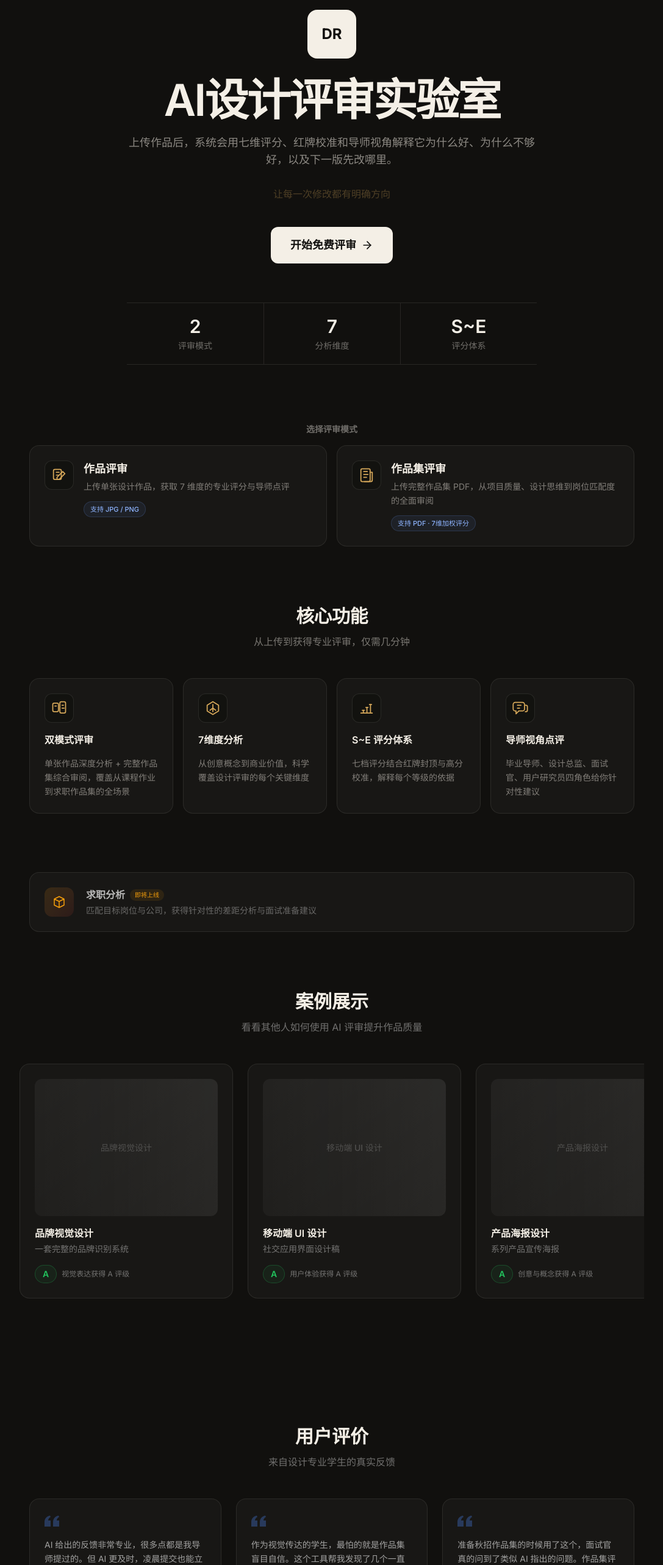
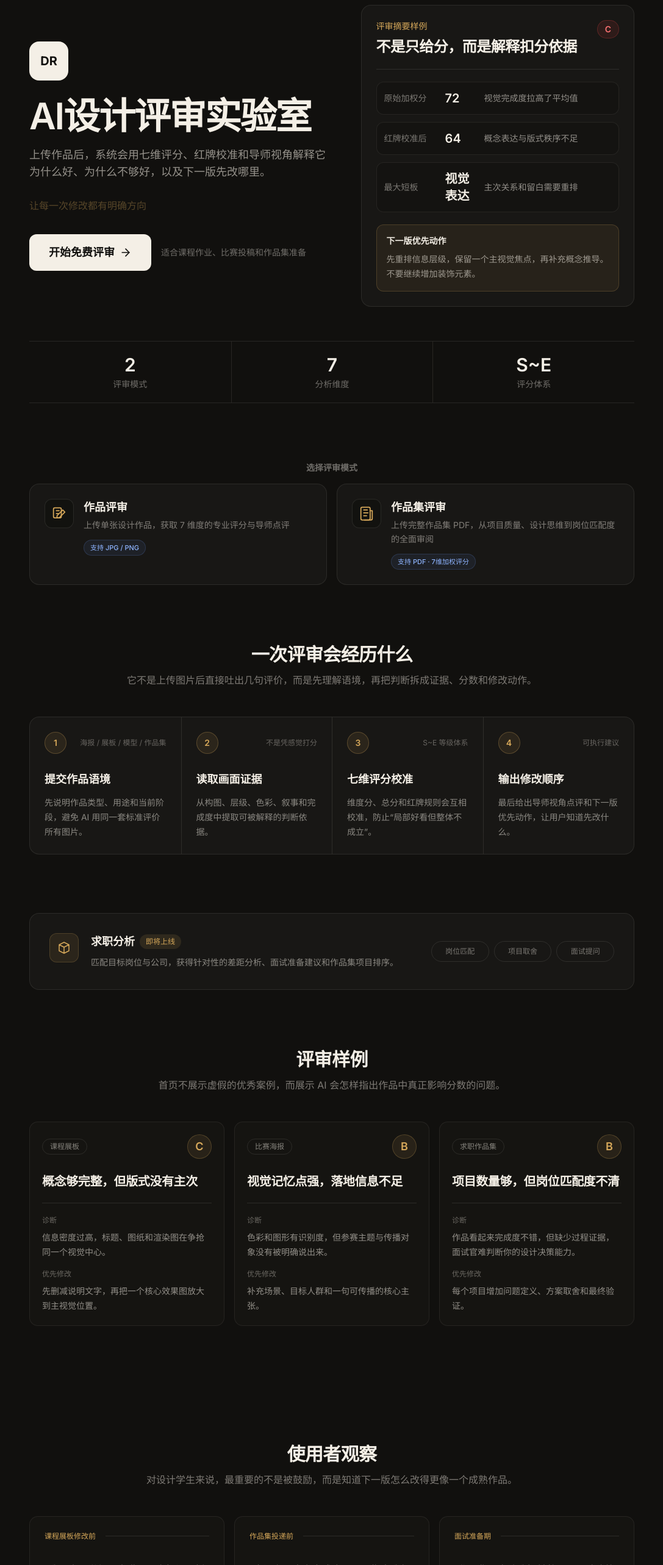
Before and after one commit to zhucygll-hub/design-review-lab, a Next.js app: page / in a window 1280 px wide. Shown: the part 160-2726 px from the top of the page at 61% size, without its empty margins (96-1183 px from the left). Built offline with nearby package versions, Linux system fonts and the light colour scheme.

Commit message:
style: polish homepage editorial narrative

```diff
--- a/components/home/CareerPreviewCard.tsx
+++ b/components/home/CareerPreviewCard.tsx
@@ -1,33 +1,42 @@
 'use client'
 
 import { motion } from 'framer-motion'
-import GlassCard from '@/components/shared/GlassCard'
 
 export default function CareerPreviewCard() {
   return (
-    <motion.div
+    <motion.section
       initial={{ opacity: 0, y: 24 }}
-      animate={{ opacity: 1, y: 0 }}
-      transition={{ duration: 0.5, delay: 0.4 }}
+      whileInView={{ opacity: 1, y: 0 }}
+      viewport={{ once: true, margin: '-80px' }}
+      transition={{ duration: 0.5 }}
+      className="report-panel flex flex-col gap-6 p-6 md:flex-row md:items-center md:justify-between md:p-8"
     >
-      <GlassCard className="p-6 flex items-center gap-5 border-white/5">
-        <div className="flex h-12 w-12 shrink-0 items-center justify-center rounded-xl bg-gradient-to-br from-[#F59E0B]/15 to-[#EF4444]/10">
-          <svg width="24" height="24" viewBox="0 0 24 24" fill="none" stroke="#F59E0B" strokeWidth="1.5" strokeLinecap="round" strokeLinejoin="round">
+      <div className="flex items-start gap-5">
+        <div className="flex h-12 w-12 shrink-0 items-center justify-center rounded-xl border border-[#D6A85A]/20 bg-[#D6A85A]/10 text-[#D6A85A]">
+          <svg width="24" height="24" viewBox="0 0 24 24" fill="none" stroke="currentColor" strokeWidth="1.5" strokeLinecap="round" strokeLinejoin="round">
             <path d="M20 7l-8-4-8 4m16 0l-8 4m8-4v10l-8 4m0-10L4 7m8 4v10M4 7v10l8 4" />
           </svg>
         </div>
-        <div className="min-w-0 flex-1">
-          <div className="flex items-center gap-2">
-            <h3 className="text-base font-semibold text-white/70">求职分析</h3>
-            <span className="text-[10px] font-medium px-2 py-0.5 rounded-full bg-[#F59E0B]/10 text-[#F59E0B]">
+        <div>
+          <div className="flex flex-wrap items-center gap-2">
+            <h3 className="text-lg font-semibold text-[#F4EFE6]">求职分析</h3>
+            <span className="rounded-full bg-[#D6A85A]/12 px-2.5 py-1 text-xs font-medium text-[#D6A85A]">
               即将上线
             </span>
           </div>
-          <p className="mt-1 text-sm text-white/35">
-            匹配目标岗位与公司，获得针对性的差距分析与面试准备建议
+          <p className="mt-2 max-w-2xl text-sm leading-6 text-[#F4EFE6]/52">
+            匹配目标岗位与公司，获得针对性的差距分析、面试准备建议和作品集项目排序。
           </p>
         </div>
-      </GlassCard>
-    </motion.div>
+      </div>
+
+      <div className="grid grid-cols-3 gap-2 text-center text-xs text-[#F4EFE6]/44 md:min-w-[300px]">
+        {['岗位匹配', '项目取舍', '面试提问'].map((item) => (
+          <span key={item} className="rounded-full border border-[#F4EFE6]/10 px-3 py-2">
+            {item}
+          </span>
+        ))}
+      </div>
+    </motion.section>
   )
 }
--- a/components/home/CaseShowcase.tsx
+++ b/components/home/CaseShowcase.tsx
@@ -1,49 +1,81 @@
 'use client'
 
 import { motion } from 'framer-motion'
-import GlassCard from '@/components/shared/GlassCard'
-import Badge from '@/components/shared/Badge'
-import { homePageCases } from '@/lib/mock-data'
+
+const CASES = [
+  {
+    type: '课程展板',
+    title: '概念够完整，但版式没有主次',
+    score: 'C',
+    diagnosis: '信息密度过高，标题、图纸和渲染图在争抢同一个视觉中心。',
+    action: '先删减说明文字，再把一个核心效果图放大到主视觉位置。',
+  },
+  {
+    type: '比赛海报',
+    title: '视觉记忆点强，落地信息不足',
+    score: 'B',
+    diagnosis: '色彩和图形有识别度，但参赛主题与传播对象没有被明确说出来。',
+    action: '补充场景、目标人群和一句可传播的核心主张。',
+  },
+  {
+    type: '求职作品集',
+    title: '项目数量够，但岗位匹配度不清',
+    score: 'B',
+    diagnosis: '作品看起来完成度不错，但缺少过程证据，面试官难判断你的设计决策能力。',
+    action: '每个项目增加问题定义、方案取舍和最终验证。',
+  },
+]
 
 export default function CaseShowcase() {
   return (
     <section className="py-16 md:py-24">
       <motion.div
-        initial={{ opacity: 0, y: 20 }}
+        initial={{ opacity: 0, y: 18 }}
         whileInView={{ opacity: 1, y: 0 }}
         viewport={{ once: true, margin: '-100px' }}
-        transition={{ duration: 0.6 }}
-        className="mb-12 text-center"
+        transition={{ duration: 0.5 }}
+        className="mx-auto mb-12 max-w-2xl text-center"
       >
-        <h2 className="text-2xl font-bold md:text-3xl">案例展示</h2>
-        <p className="mt-3 text-white/40">看看其他人如何使用 AI 评审提升作品质量</p>
+        <h2 className="text-2xl font-semibold tracking-[-0.02em] text-[#F4EFE6] md:text-3xl">
+          评审样例
+        </h2>
+        <p className="mt-3 text-sm leading-6 text-[#F4EFE6]/48 md:text-base">
+          首页不展示虚假的优秀案例，而展示 AI 会怎样指出作品中真正影响分数的问题。
+        </p>
       </motion.div>
 
-      <div className="flex gap-6 overflow-x-auto pb-4 -mx-4 px-4 snap-x snap-mandatory scrollbar-none">
-        {homePageCases.map((item, i) => (
-          <motion.div
+      <div className="grid gap-4 lg:grid-cols-3">
+        {CASES.map((item, index) => (
+          <motion.article
             key={item.title}
-            initial={{ opacity: 0, x: 40 }}
-            whileInView={{ opacity: 1, x: 0 }}
-            viewport={{ once: true, margin: '-50px' }}
-            transition={{ duration: 0.5, delay: i * 0.15 }}
-            className="snap-start shrink-0 w-[300px] md:w-[350px]"
+            initial={{ opacity: 0, y: 24 }}
+            whileInView={{ opacity: 1, y: 0 }}
+            viewport={{ once: true, margin: '-80px' }}
+            transition={{ duration: 0.45, delay: index * 0.08 }}
+            className="report-panel-soft p-5"
           >
-            <GlassCard className="flex flex-col gap-4 h-full">
-              <div className="aspect-[4/3] rounded-xl bg-gradient-to-br from-white/5 to-white/[0.02] flex items-center justify-center overflow-hidden relative">
-                <div className="absolute inset-0 animate-shimmer" />
-                <div className="text-white/20 text-sm font-medium">{item.title}</div>
+            <div className="flex items-center justify-between gap-4">
+              <span className="rounded-full border border-[#F4EFE6]/10 px-3 py-1 text-xs text-[#F4EFE6]/50">
+                {item.type}
+              </span>
+              <span className="flex h-10 w-10 items-center justify-center rounded-full border border-[#D6A85A]/24 bg-[#D6A85A]/10 text-lg font-semibold text-[#D6A85A]">
+                {item.score}
+              </span>
+            </div>
+            <h3 className="mt-6 text-xl font-semibold leading-snug tracking-[-0.02em] text-[#F4EFE6]">
+              {item.title}
+            </h3>
+            <div className="mt-5 space-y-4 border-t border-[#F4EFE6]/10 pt-5">
+              <div>
+                <p className="text-xs font-medium text-[#F4EFE6]/38">诊断</p>
+                <p className="mt-2 text-sm leading-6 text-[#F4EFE6]/56">{item.diagnosis}</p>
               </div>
               <div>
-                <h3 className="font-semibold">{item.title}</h3>
-                <p className="text-sm text-white/40 mt-1">{item.description}</p>
+                <p className="text-xs font-medium text-[#F4EFE6]/38">优先修改</p>
+                <p className="mt-2 text-sm leading-6 text-[#F4EFE6]/56">{item.action}</p>
               </div>
-              <div className="flex items-center gap-2">
-                <Badge score="A" />
-                <span className="text-xs text-white/40">{item.highlight}</span>
-              </div>
-            </GlassCard>
-          </motion.div>
+            </div>
+          </motion.article>
         ))}
       </div>
     </section>
--- a/components/home/FeaturesGrid.tsx
+++ b/components/home/FeaturesGrid.tsx
@@ -1,60 +1,27 @@
 'use client'
 
 import { motion } from 'framer-motion'
-import GlassCard from '@/components/shared/GlassCard'
 
-const FEATURES = [
+const STEPS = [
   {
-    icon: (
-      <svg width="28" height="28" viewBox="0 0 24 24" fill="none" stroke="currentColor" strokeWidth="1.5" strokeLinecap="round" strokeLinejoin="round">
-        <rect x="3" y="5" width="8" height="12" rx="2" />
-        <rect x="13" y="3" width="8" height="16" rx="2" />
-        <path d="M6 9H8" />
-        <path d="M16 8H18" />
-        <path d="M16 12H19" />
-      </svg>
-    ),
-    title: '双模式评审',
-    description: '单张作品深度分析 + 完整作品集综合审阅，覆盖从课程作业到求职作品集的全场景',
+    title: '提交作品语境',
+    description: '先说明作品类型、用途和当前阶段，避免 AI 用同一套标准评价所有图片。',
+    meta: '海报 / 展板 / 模型 / 作品集',
   },
   {
-    icon: (
-      <svg width="28" height="28" viewBox="0 0 24 24" fill="none" stroke="currentColor" strokeWidth="1.5" strokeLinecap="round" strokeLinejoin="round">
-        <path d="M12 3L20 8V16L12 21L4 16V8L12 3Z" />
-        <path d="M12 7V12L16 15" />
-        <path d="M12 12L8 15" />
-        <path d="M12 12V17" />
-      </svg>
-    ),
-    title: '7维度分析',
-    description: '从创意概念到商业价值，科学覆盖设计评审的每个关键维度',
+    title: '读取画面证据',
+    description: '从构图、层级、色彩、叙事和完成度中提取可被解释的判断依据。',
+    meta: '不是凭感觉打分',
   },
   {
-    icon: (
-      <svg width="28" height="28" viewBox="0 0 24 24" fill="none" stroke="currentColor" strokeWidth="1.5" strokeLinecap="round" strokeLinejoin="round">
-        <path d="M4 19H20" />
-        <path d="M6 15H9" />
-        <path d="M11 11H14" />
-        <path d="M16 7H19" />
-        <path d="M7.5 15V19" />
-        <path d="M12.5 11V19" />
-        <path d="M17.5 7V19" />
-      </svg>
-    ),
-    title: 'S~E 评分体系',
-    description: '七档评分结合红牌封顶与高分校准，解释每个等级的依据',
+    title: '七维评分校准',
+    description: '维度分、总分和红牌规则会互相校准，防止“局部好看但整体不成立”。',
+    meta: 'S~E 等级体系',
   },
   {
-    icon: (
-      <svg width="28" height="28" viewBox="0 0 24 24" fill="none" stroke="currentColor" strokeWidth="1.5" strokeLinecap="round" strokeLinejoin="round">
-        <path d="M5 4H15A3 3 0 0 1 18 7V13A3 3 0 0 1 15 16H10L6 20V16H5A3 3 0 0 1 2 13V7A3 3 0 0 1 5 4Z" />
-        <path d="M8 8H13" />
-        <path d="M8 12H11" />
-        <path d="M19 8H20A2 2 0 0 1 22 10V15A2 2 0 0 1 20 17H19" />
-      </svg>
-    ),
-    title: '导师视角点评',
-    description: '毕业导师、设计总监、面试官、用户研究员四角色给你针对性建议',
+    title: '输出修改顺序',
+    description: '最后给出导师视角点评和下一版优先动作，让用户知道先改什么。',
+    meta: '可执行建议',
   },
 ]
 
@@ -62,36 +29,42 @@ export default function FeaturesGrid() {
   return (
     <section className="py-16 md:py-24">
       <motion.div
-        initial={{ opacity: 0, y: 20 }}
+        initial={{ opacity: 0, y: 18 }}
         whileInView={{ opacity: 1, y: 0 }}
         viewport={{ once: true, margin: '-100px' }}
-        transition={{ duration: 0.6 }}
-        className="mb-12 text-center"
+        transition={{ duration: 0.5 }}
+        className="mx-auto mb-12 max-w-2xl text-center"
       >
         <h2 className="text-2xl font-semibold tracking-[-0.02em] text-[#F4EFE6] md:text-3xl">
-          核心功能
+          一次评审会经历什么
         </h2>
-        <p className="mt-3 text-[#F4EFE6]/46">从上传到获得专业评审，仅需几分钟</p>
+        <p className="mt-3 text-sm leading-6 text-[#F4EFE6]/48 md:text-base">
+          它不是上传图片后直接吐出几句评价，而是先理解语境，再把判断拆成证据、分数和修改动作。
+        </p>
       </motion.div>
 
-      <div className="grid gap-4 sm:grid-cols-2 lg:grid-cols-4">
-        {FEATURES.map((feature, i) => (
-          <motion.div
-            key={feature.title}
-            initial={{ opacity: 0, y: 30 }}
-            whileInView={{ opacity: 1, y: 0 }}
-            viewport={{ once: true, margin: '-50px' }}
-            transition={{ duration: 0.5, delay: i * 0.1 }}
-          >
-            <GlassCard className="flex h-full flex-col gap-4" hover={false}>
-              <div className="flex h-12 w-12 items-center justify-center rounded-xl border border-[#F4EFE6]/10 bg-[#11100E]/64 text-[#D6A85A]">
-                {feature.icon}
+      <div className="report-panel overflow-hidden p-0">
+        <div className="grid md:grid-cols-4">
+          {STEPS.map((step, index) => (
+            <motion.div
+              key={step.title}
+              initial={{ opacity: 0, y: 22 }}
+              whileInView={{ opacity: 1, y: 0 }}
+              viewport={{ once: true, margin: '-80px' }}
+              transition={{ duration: 0.45, delay: index * 0.08 }}
+              className={`relative p-6 ${index > 0 ? 'border-t border-[#F4EFE6]/10 md:border-l md:border-t-0' : ''}`}
+            >
+              <div className="mb-7 flex items-center justify-between">
+                <span className="flex h-9 w-9 items-center justify-center rounded-full border border-[#D6A85A]/28 bg-[#D6A85A]/10 text-sm font-semibold text-[#D6A85A]">
+                  {index + 1}
+                </span>
+                <span className="text-xs text-[#F4EFE6]/36">{step.meta}</span>
               </div>
-              <h3 className="text-base font-semibold text-[#F4EFE6]">{feature.title}</h3>
-              <p className="text-sm text-[#F4EFE6]/48 leading-relaxed">{feature.description}</p>
-            </GlassCard>
-          </motion.div>
-        ))}
+              <h3 className="text-lg font-semibold text-[#F4EFE6]">{step.title}</h3>
+              <p className="mt-3 text-sm leading-6 text-[#F4EFE6]/52">{step.description}</p>
+            </motion.div>
+          ))}
+        </div>
       </div>
     </section>
   )
--- a/components/home/HeroSection.tsx
+++ b/components/home/HeroSection.tsx
@@ -8,6 +8,12 @@ const TAGLINES = [
   '像导师一样指出问题，像报告一样说明依据',
   '覆盖作品评审、作品集审阅与求职准备',
   '让每一次修改都有明确方向',
+]
+
+const SUMMARY_ROWS = [
+  { label: '原始加权分', value: '72', note: '视觉完成度拉高了平均值' },
+  { label: '红牌校准后', value: '64', note: '概念表达与版式秩序不足' },
+  { label: '最大短板', value: '视觉表达', note: '主次关系和留白需要重排' },
 ]
 
 export default function HeroSection() {
@@ -21,25 +27,23 @@ export default function HeroSection() {
   }, [])
 
   return (
-    <section className="flex flex-col items-center justify-center text-center pt-12 pb-16 md:pt-20 md:pb-24">
-      {/* Logo mark */}
+    <section className="pt-10 pb-16 md:pt-18 md:pb-24">
+      <div className="grid items-center gap-12 lg:grid-cols-[1.05fr_0.95fr]">
+        <div className="text-center lg:text-left">
           <motion.div
-        initial={{ opacity: 0, scale: 0.8 }}
+            initial={{ opacity: 0, scale: 0.94 }}
             animate={{ opacity: 1, scale: 1 }}
-        transition={{ duration: 0.6, ease: 'easeOut' }}
-        className="mb-8"
+            transition={{ duration: 0.5, ease: 'easeOut' }}
+            className="mx-auto mb-7 inline-flex h-16 w-16 items-center justify-center rounded-2xl border border-[#F4EFE6]/16 bg-[#F4EFE6] text-xl font-bold text-[#11100E] lg:mx-0"
           >
-        <div className="inline-flex h-20 w-20 items-center justify-center rounded-2xl border border-[#F4EFE6]/14 bg-[#F4EFE6] text-2xl font-bold text-[#11100E]">
             DR
-        </div>
           </motion.div>
 
-      {/* Title */}
           <motion.h1
-        initial={{ opacity: 0, y: 20 }}
+            initial={{ opacity: 0, y: 18 }}
             animate={{ opacity: 1, y: 0 }}
-        transition={{ duration: 0.6, delay: 0.2 }}
-        className="max-w-4xl text-4xl font-semibold tracking-[-0.04em] text-[#F4EFE6] md:text-6xl lg:text-7xl"
+            transition={{ duration: 0.55, delay: 0.12 }}
+            className="max-w-3xl text-4xl font-semibold tracking-[-0.035em] text-[#F4EFE6] md:text-6xl"
           >
             AI设计评审实验室
           </motion.h1>
@@ -47,30 +51,27 @@ export default function HeroSection() {
           <motion.p
             initial={{ opacity: 0, y: 12 }}
             animate={{ opacity: 1, y: 0 }}
-        transition={{ duration: 0.5, delay: 0.35 }}
-        className="mt-5 max-w-2xl text-base leading-7 text-[#F4EFE6]/54 md:text-lg"
+            transition={{ duration: 0.5, delay: 0.24 }}
+            className="mx-auto mt-5 max-w-2xl text-base leading-7 text-[#F4EFE6]/58 md:text-lg lg:mx-0"
           >
             上传作品后，系统会用七维评分、红牌校准和导师视角解释它为什么好、为什么不够好，以及下一版先改哪里。
           </motion.p>
 
-      {/* Animated tagline */}
           <motion.div
             key={lineIndex}
             initial={{ opacity: 0, y: 8 }}
             animate={{ opacity: 1, y: 0 }}
-        exit={{ opacity: 0, y: -8 }}
-        transition={{ duration: 0.4 }}
-        className="mt-6 h-8"
+            transition={{ duration: 0.35 }}
+            className="mt-6 min-h-7"
           >
             <p className="text-sm font-medium text-[#D6A85A] md:text-base">{TAGLINES[lineIndex]}</p>
           </motion.div>
 
-      {/* CTA */}
           <motion.div
-        initial={{ opacity: 0, y: 20 }}
+            initial={{ opacity: 0, y: 18 }}
             animate={{ opacity: 1, y: 0 }}
-        transition={{ duration: 0.6, delay: 0.6 }}
-        className="mt-10"
+            transition={{ duration: 0.55, delay: 0.42 }}
+            className="mt-9 flex flex-col items-center gap-4 sm:flex-row sm:justify-center lg:justify-start"
           >
             <Button href="/analyze" variant="primary" size="lg">
               开始免费评审
@@ -79,14 +80,52 @@ export default function HeroSection() {
                 <polyline points="12 5 19 12 12 19" />
               </svg>
             </Button>
+            <span className="text-sm text-[#F4EFE6]/42">适合课程作业、比赛投稿和作品集准备</span>
           </motion.div>
+        </div>
 
-      {/* Stats */}
+        <motion.div
+          initial={{ opacity: 0, y: 22 }}
+          animate={{ opacity: 1, y: 0 }}
+          transition={{ duration: 0.6, delay: 0.3 }}
+          className="report-panel p-5 md:p-6"
+        >
+          <div className="flex items-start justify-between gap-4 border-b border-[#F4EFE6]/10 pb-5">
+            <div>
+              <p className="text-sm font-medium text-[#D6A85A]">评审摘要样例</p>
+              <h2 className="mt-2 text-2xl font-semibold tracking-[-0.02em] text-[#F4EFE6]">
+                不是只给分，而是解释扣分依据
+              </h2>
+            </div>
+            <div className="rounded-full border border-[#EF4444]/25 bg-[#EF4444]/10 px-3 py-1 text-sm font-semibold text-[#F87171]">
+              C
+            </div>
+          </div>
+
+          <div className="mt-5 space-y-3">
+            {SUMMARY_ROWS.map((row) => (
+              <div key={row.label} className="grid grid-cols-[88px_52px_1fr] items-center gap-3 rounded-xl border border-[#F4EFE6]/8 bg-[#11100E]/50 p-3">
+                <span className="text-sm text-[#F4EFE6]/46">{row.label}</span>
+                <span className="text-xl font-semibold text-[#F4EFE6]">{row.value}</span>
+                <span className="text-sm leading-5 text-[#F4EFE6]/56">{row.note}</span>
+              </div>
+            ))}
+          </div>
+
+          <div className="mt-5 rounded-xl border border-[#D6A85A]/22 bg-[#D6A85A]/8 p-4">
+            <p className="text-sm font-semibold text-[#F4EFE6]">下一版优先动作</p>
+            <p className="mt-2 text-sm leading-6 text-[#F4EFE6]/58">
+              先重排信息层级，保留一个主视觉焦点，再补充概念推导。不要继续增加装饰元素。
+            </p>
+          </div>
+        </motion.div>
+      </div>
+
       <motion.div
         initial={{ opacity: 0 }}
         animate={{ opacity: 1 }}
-        transition={{ duration: 0.8, delay: 1 }}
-        className="mt-16 grid w-full max-w-2xl grid-cols-3 border-y border-[#F4EFE6]/10"
+        transition={{ duration: 0.7, delay: 0.72 }}
+        className="mt-14 grid border-y border-[#F4EFE6]/10 md:grid-cols-3"
       >
         {[
           { value: '2', label: '评审模式' },
@@ -95,7 +134,7 @@ export default function HeroSection() {
         ].map((stat, index) => (
           <div
             key={stat.label}
-            className={`py-5 text-center ${index > 0 ? 'border-l border-[#F4EFE6]/10' : ''}`}
+            className={`py-5 text-center ${index > 0 ? 'border-t border-[#F4EFE6]/10 md:border-l md:border-t-0' : ''}`}
           >
             <div className="text-2xl font-semibold text-[#F4EFE6] md:text-3xl">{stat.value}</div>
             <div className="mt-1 text-sm text-[#F4EFE6]/42">{stat.label}</div>
--- a/components/home/Testimonials.tsx
+++ b/components/home/Testimonials.tsx
@@ -1,43 +1,68 @@
 'use client'
 
 import { motion } from 'framer-motion'
-import GlassCard from '@/components/shared/GlassCard'
-import { testimonials } from '@/lib/mock-data'
+
+const OBSERVATIONS = [
+  {
+    author: '张同学',
+    role: '工业设计专业，大四',
+    context: '课程展板修改前',
+    content: '我原本只觉得图太满，评审把问题拆成主视觉、信息层级和说明文字三块，我才知道第一步该删什么。',
+  },
+  {
+    author: '陈同学',
+    role: '视觉传达专业，研二',
+    context: '作品集投递前',
+    content: '它没有一直夸完成度，而是指出我每个项目都缺少过程证据。这个判断比单纯给高分更有用。',
+  },
+  {
+    author: '李同学',
+    role: 'UI/UX 设计师，已入职',
+    context: '面试准备期',
+    content: '作品集评审让我提前整理了设计决策依据。后来面试官问到类似问题时，我能回答得更清楚。',
+  },
+]
 
 export default function Testimonials() {
   return (
     <section className="py-16 md:py-24">
       <motion.div
-        initial={{ opacity: 0, y: 20 }}
+        initial={{ opacity: 0, y: 18 }}
         whileInView={{ opacity: 1, y: 0 }}
         viewport={{ once: true, margin: '-100px' }}
-        transition={{ duration: 0.6 }}
-        className="mb-12 text-center"
+        transition={{ duration: 0.5 }}
+        className="mx-auto mb-12 max-w-2xl text-center"
       >
-        <h2 className="text-2xl font-bold md:text-3xl">用户评价</h2>
-        <p className="mt-3 text-white/40">来自设计专业学生的真实反馈</p>
+        <h2 className="text-2xl font-semibold tracking-[-0.02em] text-[#F4EFE6] md:text-3xl">
+          使用者观察
+        </h2>
+        <p className="mt-3 text-sm leading-6 text-[#F4EFE6]/48 md:text-base">
+          对设计学生来说，最重要的不是被鼓励，而是知道下一版怎么改得更像一个成熟作品。
+        </p>
       </motion.div>
 
-      <div className="grid gap-6 md:grid-cols-3">
-        {testimonials.map((t, i) => (
-          <motion.div
-            key={t.author}
-            initial={{ opacity: 0, y: 30 }}
+      <div className="grid gap-4 md:grid-cols-3">
+        {OBSERVATIONS.map((item, index) => (
+          <motion.figure
+            key={item.author}
+            initial={{ opacity: 0, y: 24 }}
             whileInView={{ opacity: 1, y: 0 }}
-            viewport={{ once: true, margin: '-50px' }}
-            transition={{ duration: 0.5, delay: i * 0.15 }}
+            viewport={{ once: true, margin: '-80px' }}
+            transition={{ duration: 0.45, delay: index * 0.08 }}
+            className="report-panel-soft flex min-h-[260px] flex-col p-6"
           >
-            <GlassCard className="flex flex-col gap-4 h-full" hover={false}>
-              <svg width="24" height="24" viewBox="0 0 24 24" fill="#4F8CFF" opacity="0.3">
-                <path d="M14.017 21v-7.391c0-5.704 3.731-9.57 8.983-10.609l.995 2.151c-2.432.917-3.995 3.638-3.995 5.849h4v10h-9.983zm-14.017 0v-7.391c0-5.704 3.748-9.57 9-10.609l.996 2.151c-2.433.917-3.996 3.638-3.996 5.849h3.983v10h-9.983z" />
-              </svg>
-              <p className="text-sm text-white/60 leading-relaxed flex-1">{t.content}</p>
-              <div className="border-t border-white/5 pt-4">
-                <p className="text-sm font-semibold">{t.author}</p>
-                <p className="text-xs text-white/40 mt-0.5">{t.role}</p>
-              </div>
-            </GlassCard>
-          </motion.div>
+            <div className="mb-8 flex items-center justify-between gap-4">
+              <span className="text-xs text-[#D6A85A]">{item.context}</span>
+              <span className="h-px flex-1 bg-[#F4EFE6]/10" />
+            </div>
+            <blockquote className="flex-1 text-base leading-7 text-[#F4EFE6]/66">
+              “{item.content}”
+            </blockquote>
+            <figcaption className="mt-8 border-t border-[#F4EFE6]/10 pt-4">
+              <p className="text-sm font-semibold text-[#F4EFE6]">{item.author}</p>
+              <p className="mt-1 text-xs text-[#F4EFE6]/40">{item.role}</p>
+            </figcaption>
+          </motion.figure>
         ))}
       </div>
     </section>
```
Lines whose indentation alone changed are shown as unchanged.
